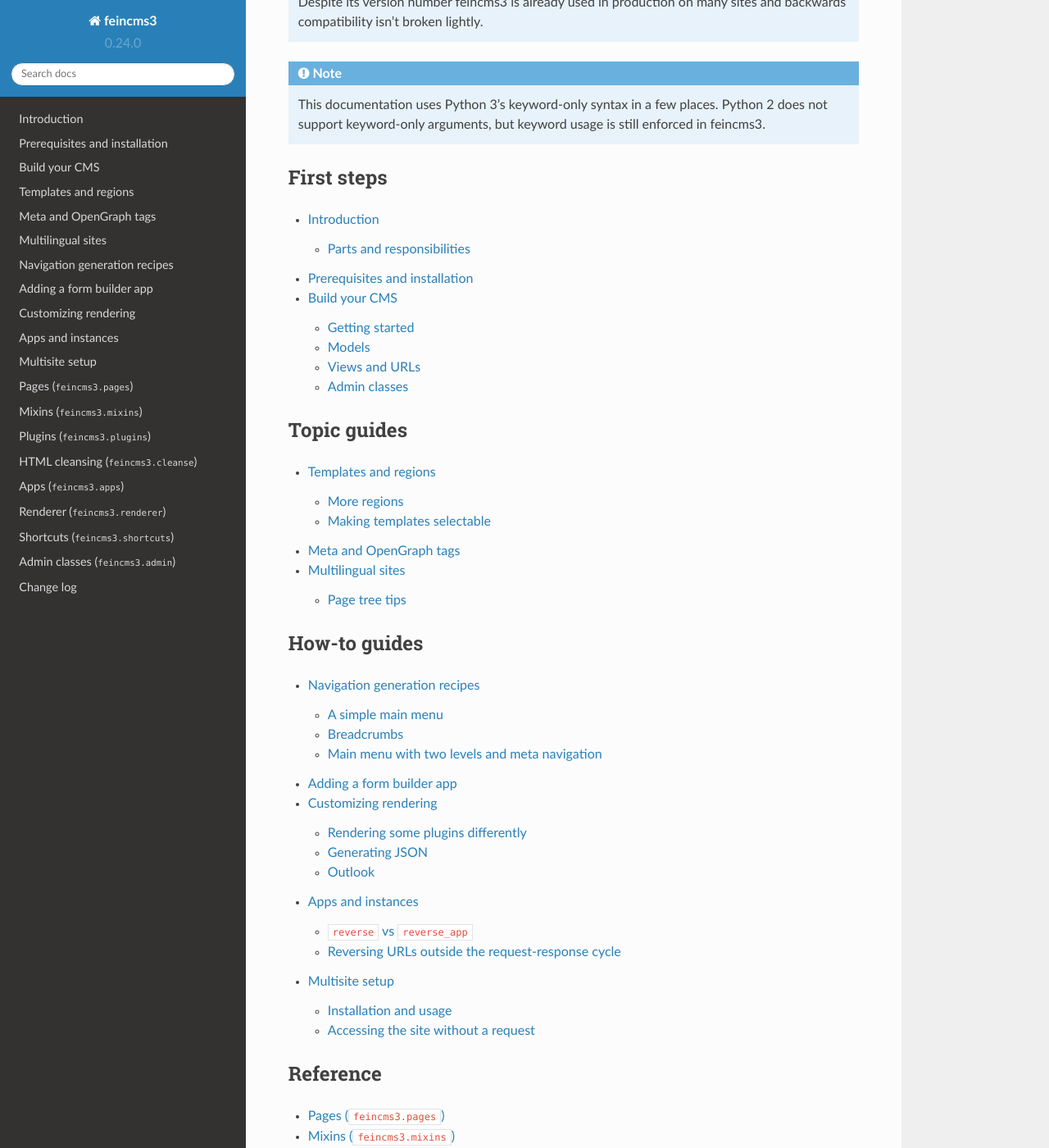
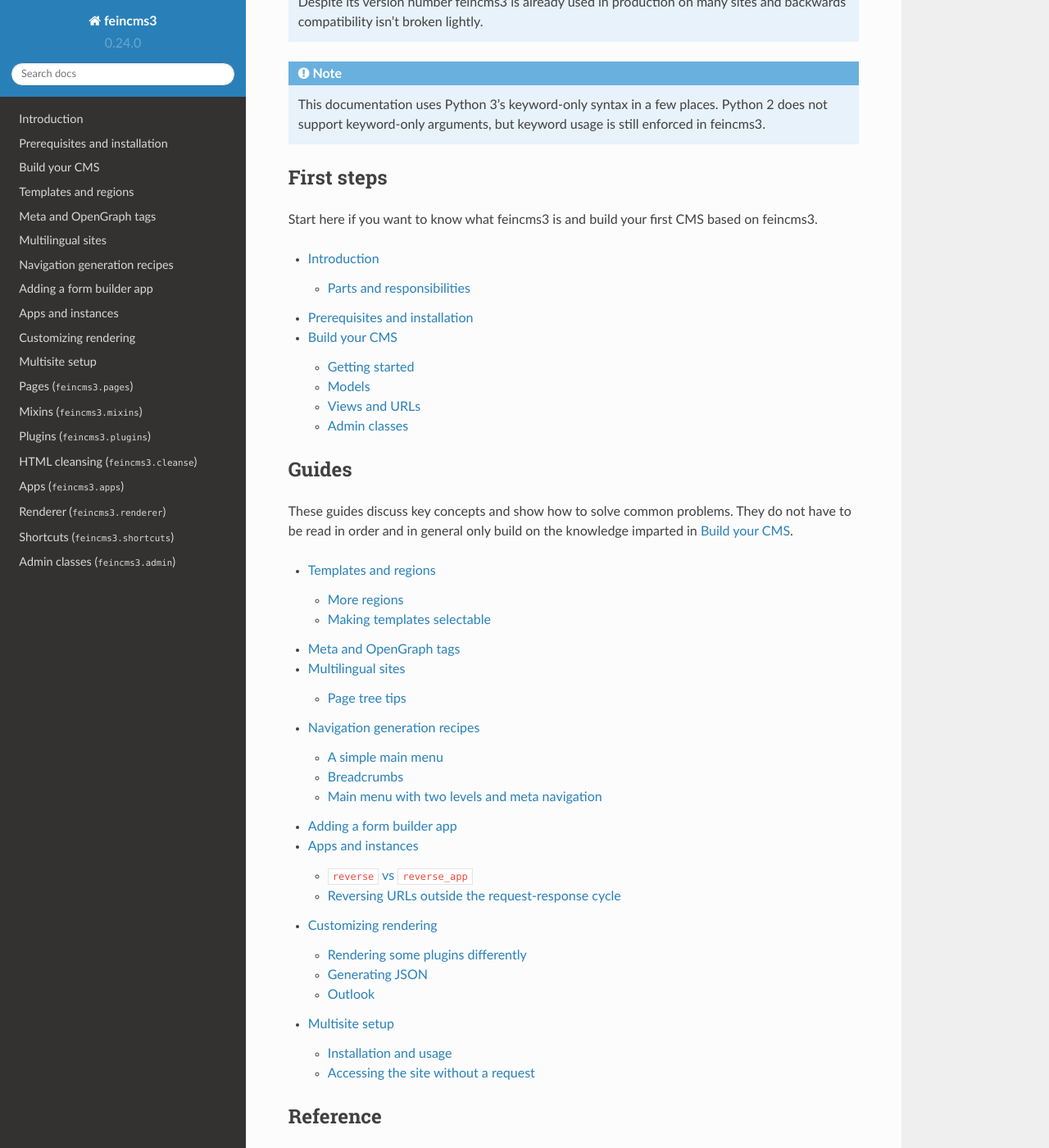
Before and after one commit to feincms/feincms3, a Sphinx documentation site: the page built from docs/index.rst, in a window 1280 px wide and 1400 px high, scrolled down 330 px. Shown: the whole window at 82% size. Built offline with Sphinx 7.4.7 and the Read the Docs theme 2.0.0, drawn with Linux system fonts in a browser that asks for light colours; the version number could not be read and is left out; some of the changed text lies outside the part shown.

Commit message:
Reorganize once more, describe sections

```diff
--- a/docs/changelog.rst
+++ /dev/null
@@ -1 +0,0 @@
-.. include:: ../CHANGELOG.rst
--- a/docs/howto/apps-and-instances.rst
+++ b/docs/guides/apps-and-instances.rst
@@ -1,5 +1,10 @@
+.. _apps-and-instances:
+
 Apps and instances
 ==================
+
+.. note::
+   This guide builds on :ref:`form-builder-app`.
 
 Applications can be added to the tree several times. Django itself
 supports this through the differentiation between `application
--- a/docs/howto/form-builder-app.rst
+++ b/docs/guides/form-builder-app.rst
@@ -1,3 +1,5 @@
+.. _form-builder-app:
+
 Adding a form builder app
 =========================
 
--- a/docs/index.rst
+++ b/docs/index.rst
@@ -24,6 +24,9 @@
 First steps
 ===========
 
+Start here if you want to know what feincms3 is and build your first CMS
+based on feincms3.
+
 .. toctree::
    :maxdepth: 2
 
@@ -32,28 +35,24 @@
    build-your-cms
 
 
-Topic guides
-============
+Guides
+======
+
+These guides discuss key concepts and show how to solve common problems.
+They do not have to be read in order and in general only build on the
+knowledge imparted in :ref:`build-your-cms`.
 
 .. toctree::
    :maxdepth: 2
 
-   topics/templates-and-regions
-   topics/meta-opengraph-tags
-   topics/multilingual-sites
-
-
-How-to guides
-=============
-
-.. toctree::
-   :maxdepth: 2
-
-   howto/navigation
-   howto/form-builder-app
-   howto/rendering
-   howto/apps-and-instances
-   howto/multisite
+   guides/templates-and-regions
+   guides/meta-opengraph-tags
+   guides/multilingual-sites
+   guides/navigation
+   guides/form-builder-app
+   guides/apps-and-instances
+   guides/rendering
+   guides/multisite
 
 
 Reference
@@ -72,13 +71,11 @@
    ref/admin
 
 
-Project
-=======
+Project links
+=============
 
-.. toctree::
-   :maxdepth: 1
-
-   changelog
+* `CHANGELOG
+  <https://github.com/matthiask/feincms3/blob/master/CHANGELOG.rst>`__
 
 
 Related projects
```
Also changed, not shown: docs/guides/meta-opengraph-tags.rst (renamed from docs/topics/meta-opengraph-tags.rst), docs/guides/multilingual-sites.rst (renamed from docs/topics/multilingual-sites.rst), docs/guides/multisite.rst (renamed from docs/howto/multisite.rst), docs/guides/navigation.rst (renamed from docs/howto/navigation.rst), docs/guides/rendering.rst (renamed from docs/howto/rendering.rst), docs/guides/templates-and-regions.rst (renamed from docs/topics/templates-and-regions.rst).
